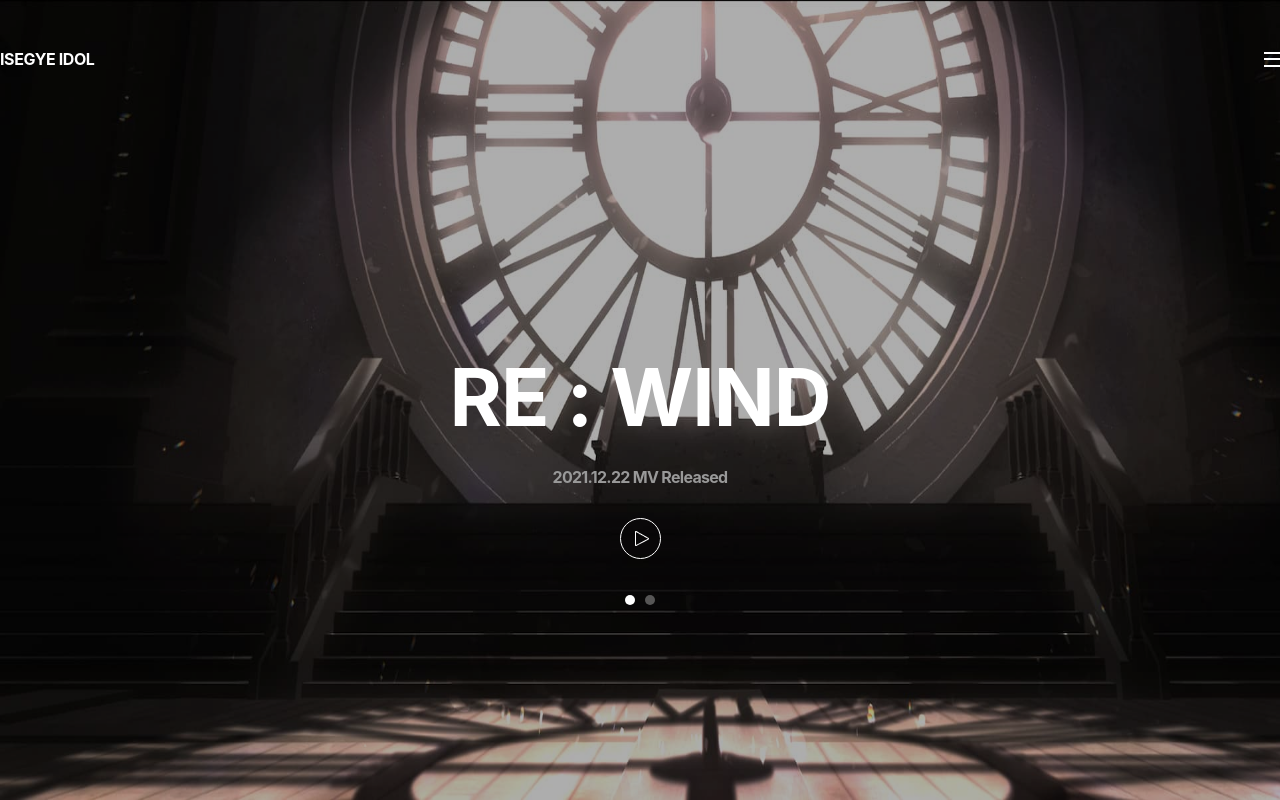
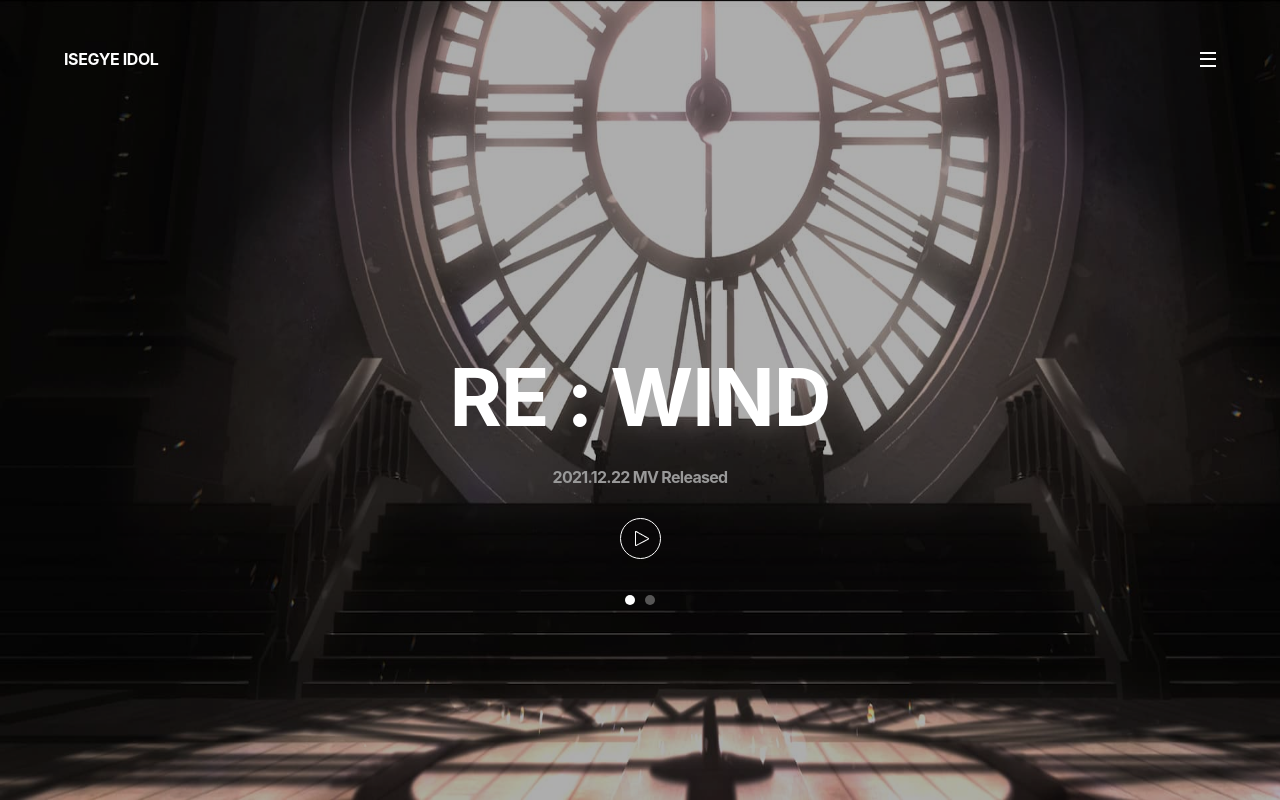
Before and after one commit to KoreaCodingKing/WakEnt, a Next.js app: page /isedol in a window 1280 px wide. Shown: the top 800 px of the page. Built offline with nearby package versions, Linux system fonts and the light colour scheme.

Commit message:
Make header responsible

```diff
--- a/styles/components/Header.module.scss
+++ b/styles/components/Header.module.scss
@@ -1,15 +1,32 @@
+@import "../mixin.scss";
+
 .header {
     z-index: 9999;
     display: flex;
     justify-content: space-between;
-    min-width: 1024px; // ToDo: 반응형 태블릿 or 모바일 최대사이즈 적용해야함.
-    max-width: 1280px;
     height: 38px;
     margin: 40px auto;
     align-items: center;
 
     &.fixed {
         position: fixed;
+    }
+
+    width: 90%;
+
+    @media screen and (min-width: #{$maxTablet + 100px}) {
+        min-width: 1024px; // ToDo: 반응형 태블릿 or 모바일 최대사이즈 적용해야함.
+        max-width: $maxPage;
+    }
+
+    @media screen and (max-width: #{$maxTablet + 100px}) {
+        max-width: unset;
+        min-width: 90%;
+        width: 90%;
+    }
+
+    @media screen and (max-width: #{$maxMobile + 100px}) {
+        min-width: 90%;
     }
 }
 
```
